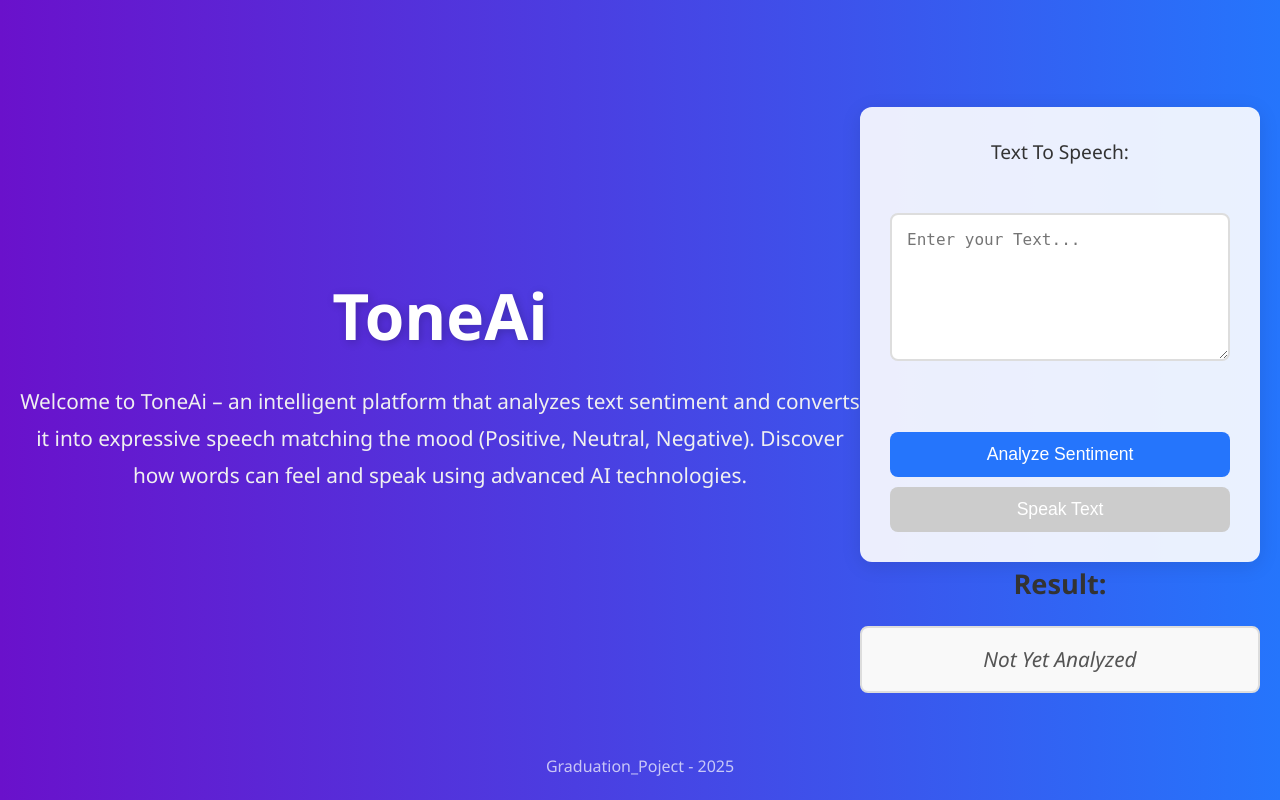
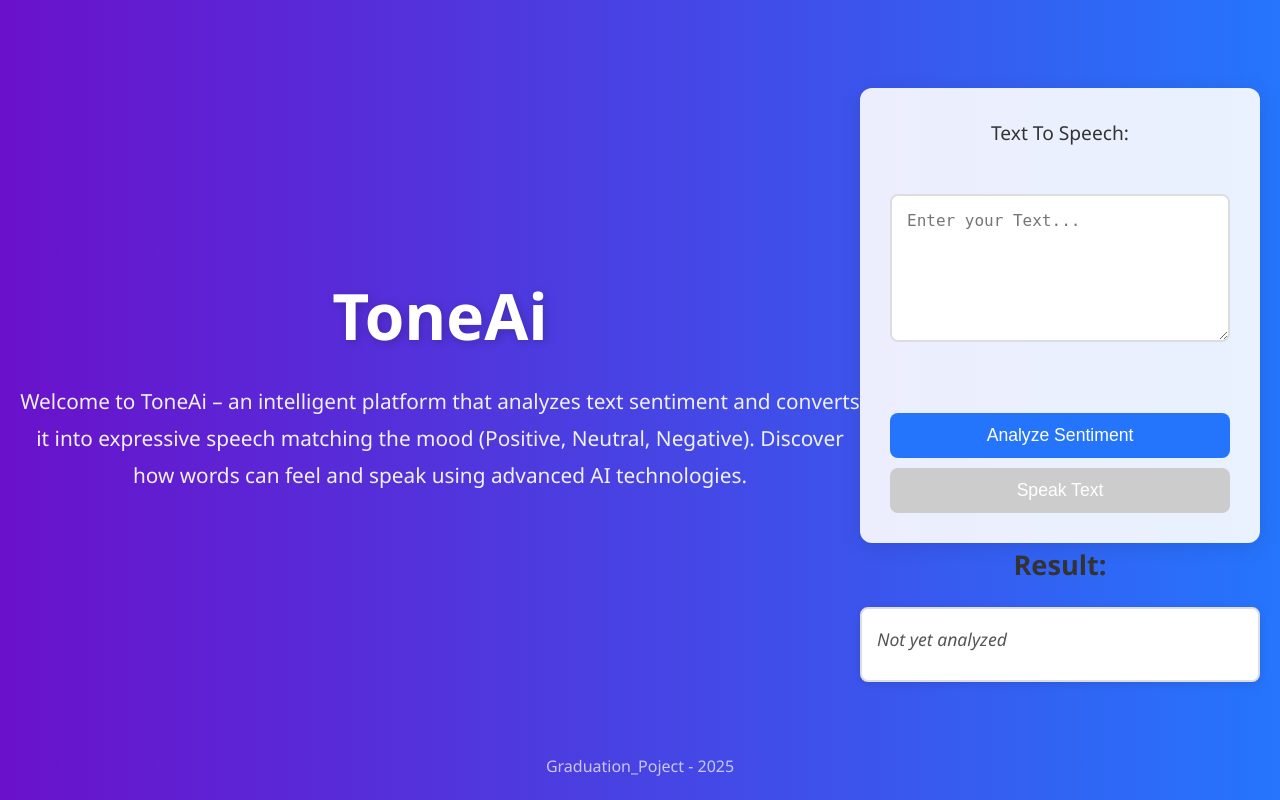
Before and after one commit to Mahmoud72207/Graduation_project, a Flask app: page / in a window 1280 px wide. Run offline with Flask 3, Linux system fonts and the light colour scheme.

Commit message:
added and modifiy Web Section

```diff
--- a/app.py
+++ b/app.py
@@ -1,21 +1,28 @@
 from flask import Flask, render_template, request
 from transformers import BertTokenizer, BertForSequenceClassification
+from nltk.tokenize import sent_tokenize
 import torch
+import nltk
 
-# إعداد Flask
+# تحميل punkt إذا لم يكن موجود
+try:
+    nltk.data.find('tokenizers/punkt')
+except LookupError:
+    nltk.download('punkt')
+
 app = Flask(__name__)
 
-# تحميل النموذج والمحولات
+# تحميل النموذج
 tokenizer = BertTokenizer.from_pretrained("nlptown/bert-base-multilingual-uncased-sentiment")
 model = BertForSequenceClassification.from_pretrained("nlptown/bert-base-multilingual-uncased-sentiment")
+
 try:
     model.load_state_dict(torch.load("sentiment_model_bert.pth", map_location=torch.device('cpu')))
     model.eval()
 except FileNotFoundError:
-    print("Error: sentiment_model_bert.pth not found. Make sure the model file is in the correct directory.")
+    print("Error: sentiment_model_bert.pth not found.") # تم تغيير الرسالة للعربية
     exit()
 
-# تحليل المشاعر
 def analyze_sentiment(text):
     inputs = tokenizer(text, return_tensors='pt', truncation=True, padding=True)
     with torch.no_grad():
@@ -23,27 +30,32 @@ def analyze_sentiment(text):
     sentiment = torch.argmax(outputs.logits, dim=1).item()
     return sentiment
 
-# تغيير النبرة (هذه الدالة الآن ترجع وصفًا للنبرة فقط)
 def adjust_tone(sentiment):
-    if sentiment == 4:
-        return "positive"
-    elif sentiment == 0:
-        return "negative"
+    if sentiment in [3, 4]:
+        return "Positive"
+    elif sentiment == 2:
+        return "Neutral"
     else:
-        return "neutral"
+        return "Negative"
 
-# الصفحة الرئيسية
 @app.route('/', methods=['GET', 'POST'])
 def index():
-    result = "Not Yet Analyzed"
     if request.method == 'POST':
         user_text = request.form['user-text']
-        sentiment_value = analyze_sentiment(user_text)
-        tone = adjust_tone(sentiment_value)
-        result = f"Sentiment: {tone.capitalize()}"
+        if not user_text.strip():
+            return "Please enter some text to analyze." # تم تغيير الرسالة للعربية
 
-    return render_template("index.html", result=result)
+        sentences = sent_tokenize(user_text)
+        results = []
+        for sentence in sentences:
+            sentiment_value = analyze_sentiment(sentence)
+            tone = adjust_tone(sentiment_value)
+            # التعديل هنا: تغيير "المشاعر:" إلى "Sentiment:"
+            results.append(f"• {sentence.strip()} ← Sentiment: {tone}")
+        return "<br>".join(results)
 
-# تشغيل التطبيق
+    # تم تغيير رسالة النتيجة الافتراضية للعربية
+    return render_template("index.html", result="Not yet analyzed") # تم تغيير الرسالة للعربية
+
 if __name__ == '__main__':
     app.run(debug=True)
--- a/static/style.css
+++ b/static/style.css
@@ -120,16 +120,28 @@ section h2 {
   font-weight: 700;
 }
 
-#result {
-  font-size: 1.3rem;
-  color: #555;
-  background-color: #f9f9f9;
+/* Scrollable Result Container */
+#result-container {
+  max-height: 200px; /* أقصى ارتفاع للحاوية */
+  overflow-y: auto; /* إضافة شريط تمرير عمودي إذا زاد المحتوى */
+  background-color: #fff;
   padding: 15px;
   border-radius: 8px;
   border: 2px solid #ddd;
-  min-height: 50px;
+  box-shadow: 0 2px 8px rgba(0, 0, 0, 0.1);
+  margin-bottom: 30px;
+}
+
+/* Result paragraph inside container */
+#result {
+  font-size: 1.1rem; /* تم تقليل حجم الخط قليلاً */
+  color: #555;
+  white-space: pre-wrap; /* للحفاظ على تنسيق المسافات وفواصل الأسطر */
+  word-break: break-word; /* لكسر الكلمات الطويلة ومنعها من الخروج عن الحدود */
   font-style: italic;
-  transition: background-color 0.3s ease;
+  line-height: 1.8; /* زيادة المسافة بين السطور */
+  text-align: left; /* ضمان أن النص يبدأ من اليسار */
+  padding-bottom: 10px; /* إضافة تباعد داخلي أسفل النص لو احتاجت scroll */
 }
 
 #result:empty {
--- a/templates/index.html
+++ b/templates/index.html
@@ -27,7 +27,9 @@
 
         <section>
             <h2>Result:</h2>
-            <p id="result">{{ result }}</p>
+            <div id="result-container">
+                <p id="result">{{ result|safe }}</p>
+            </div>
         </section>
     </main>
 
@@ -42,8 +44,6 @@
         const resultParagraph = document.getElementById('result');
         const synth = window.speechSynthesis;
 
-        let sentimentResult = null;
-
         analyzeButton.addEventListener('click', function(event) {
             event.preventDefault();
             const text = textToSpeakInput.value;
@@ -56,14 +56,14 @@
             })
             .then(response => response.text())
             .then(data => {
-                const tempDiv = document.createElement('div');
-                tempDiv.innerHTML = data;
-                const resultElement = tempDiv.querySelector('#result');
-                if (resultElement) {
-                    resultParagraph.textContent = resultElement.textContent;
+                // بما أن Flask أصبح يرجع النص المباشر (الذي يحتوي على <br>)
+                // وليس صفحة HTML كاملة، فإن 'data' هي النتيجة المطلوبة مباشرة.
+                if (data) {
+                    resultParagraph.innerHTML = data; // نضع الـ data مباشرة في innerHTML
                     speakButton.disabled = false;
                 } else {
-                    resultParagraph.textContent = "Error analyzing sentiment.";
+                    // في حالة عدم وجود بيانات (data فارغة)، أو وجود رسالة خطأ من الخادم
+                    resultParagraph.textContent = "Error analyzing sentiment or empty response.";
                     speakButton.disabled = true;
                 }
             })
@@ -75,9 +75,16 @@
         });
 
         speakButton.addEventListener('click', function() {
-            const utterance = new SpeechSynthesisUtterance(textToSpeakInput.value);
-            // يمكنك هنا تعديل خصائص utterance بناءً على sentimentResult لو حبيت
-            synth.speak(utterance);
+            // هذا الجزء سينطق النص كما يظهر في فقرة النتيجة، بما في ذلك رموز المشاعر.
+            // إذا أردت نطق الجمل فقط بدون الرموز، ستحتاج منطق إضافي لفلترة النص.
+            const textToSpeak = resultParagraph.textContent;
+
+            if (textToSpeak && textToSpeak !== "لم يتم التحليل بعد" && textToSpeak !== "Please enter some text to analyze." && textToSpeak !== "Error analyzing sentiment or empty response." && textToSpeak !== "Error communicating with the server.") {
+                const utterance = new SpeechSynthesisUtterance(textToSpeak);
+                synth.speak(utterance);
+            } else {
+                alert("No valid text to speak or text not yet analyzed.");
+            }
         });
     </script>
 
```
